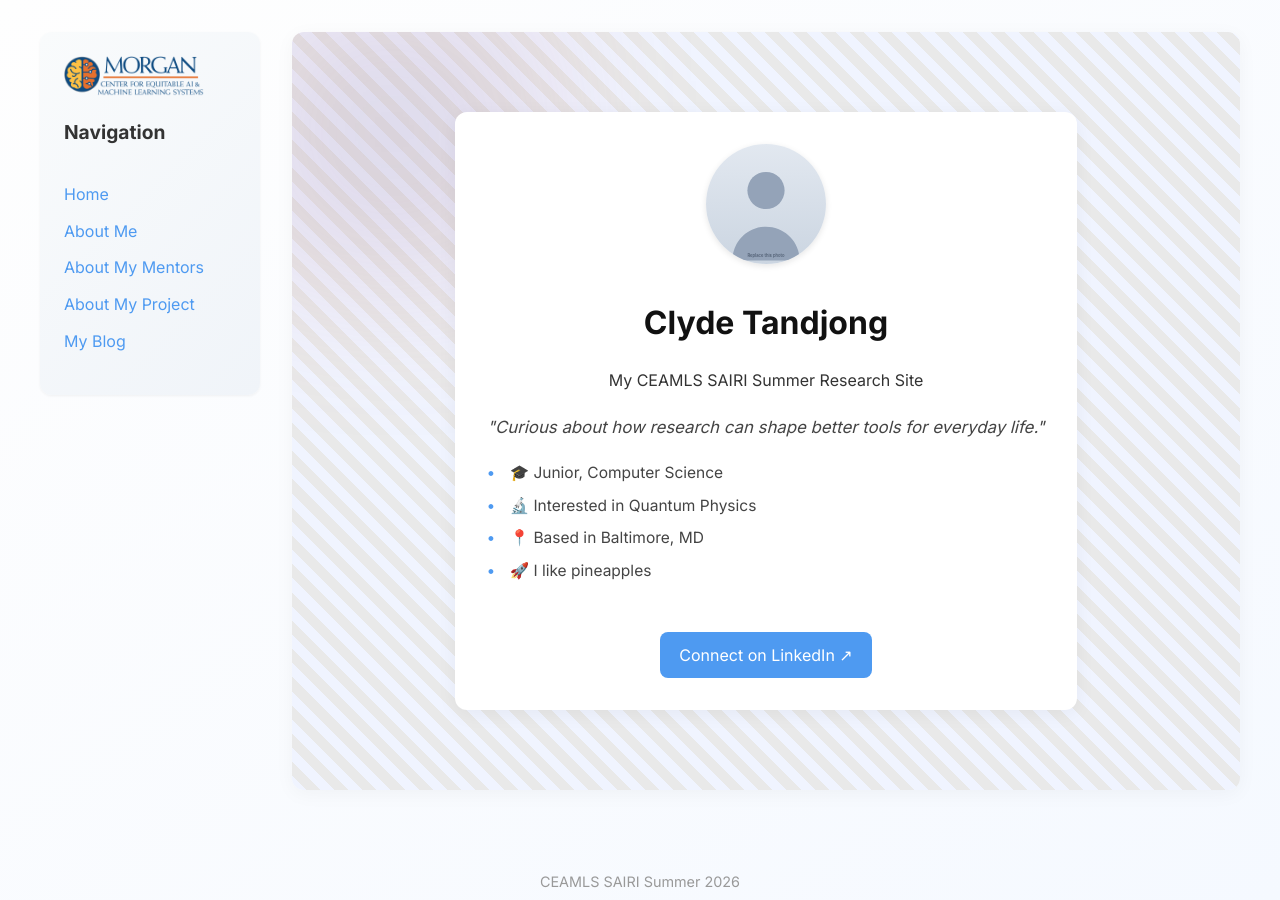
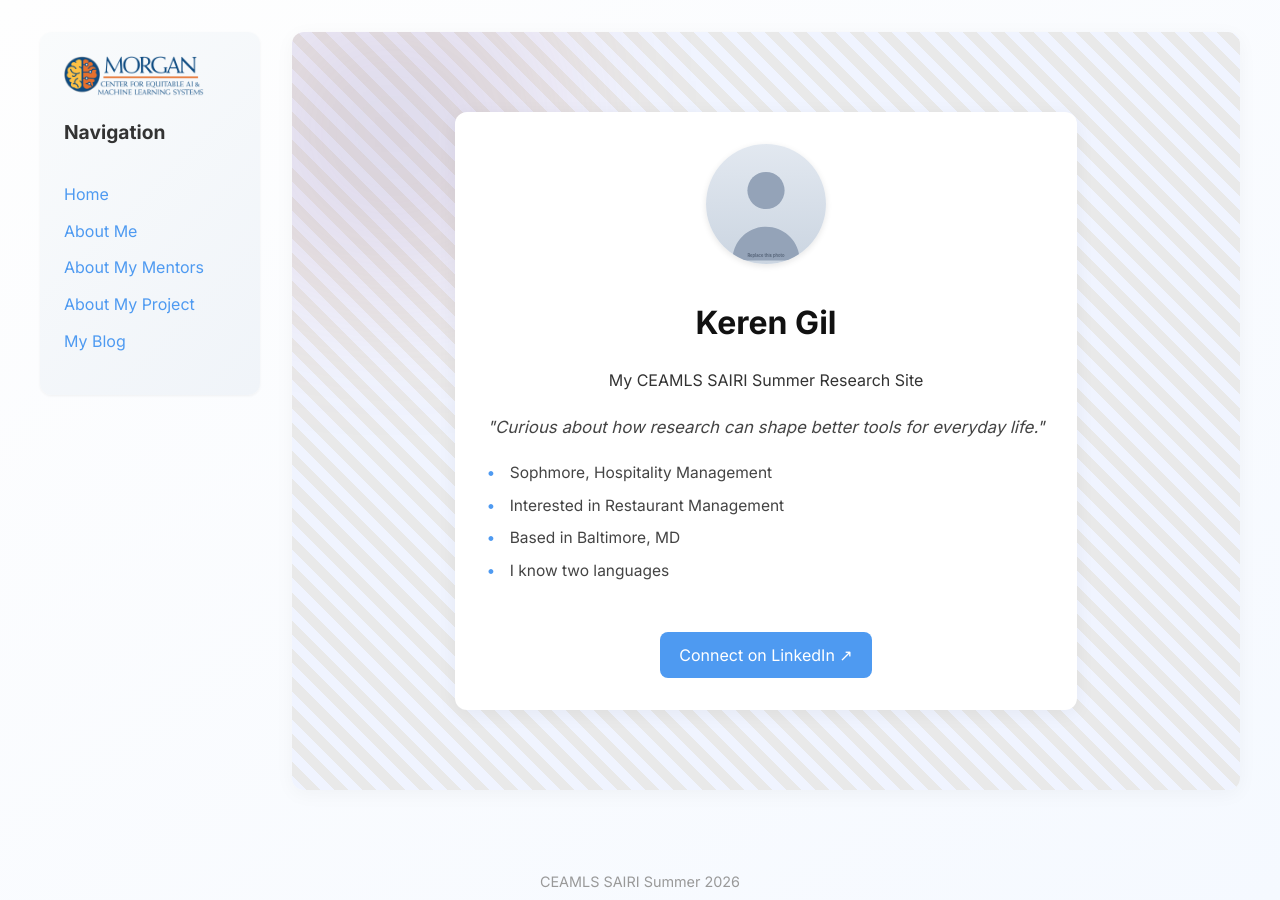
Before and after one commit to kerengil03/kerengil3ceamls26.github.io, a Jekyll site: the page built from index.md, in a window 1280 px wide. Built offline with Jekyll 4.4.1, drawn with Linux system fonts in a browser that asks for light colours.

Commit message:
Update index.md

```diff
--- a/index.md
+++ b/index.md
@@ -1,16 +1,16 @@
 ---
 layout: home
 title: Home
-display_name: Clyde Tandjong                  # <- shown as the big display name on the hero
+display_name: Keren Gil                  # <- shown as the big display name on the hero
 description: My CEAMLS SAIRI Summer Research Site
 
 motto: "Curious about how research can shape better tools for everyday life."
 
 quick_facts:
-  - "🎓 Junior, Computer Science"
-  - "🔬 Interested in Quantum Physics"
-  - "📍 Based in Baltimore, MD"
-  - "🚀 I like pineapples"
+  - " Sophmore, Hospitality Management"
+  - " Interested in Restaurant Management"
+  - " Based in Baltimore, MD"
+  - " I know two languages"
 
 linkedin: https://www.linkedin.com/in/example
 image: /assets/images/profile.svg
```
